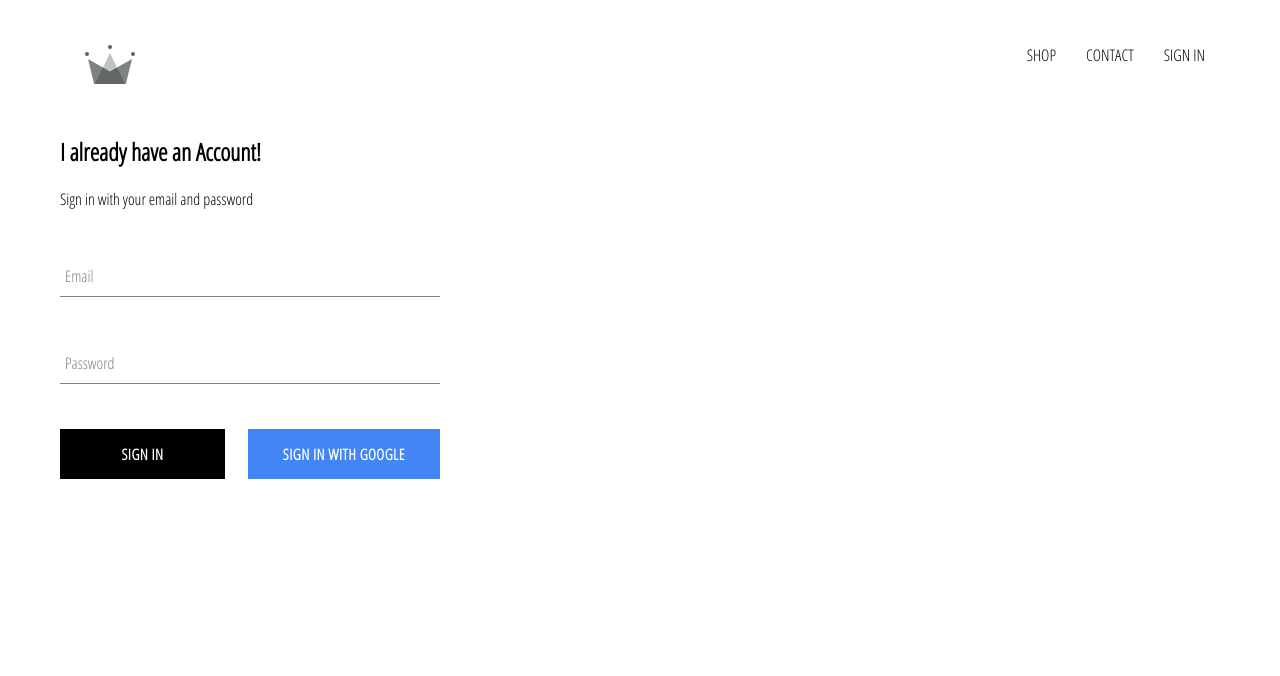
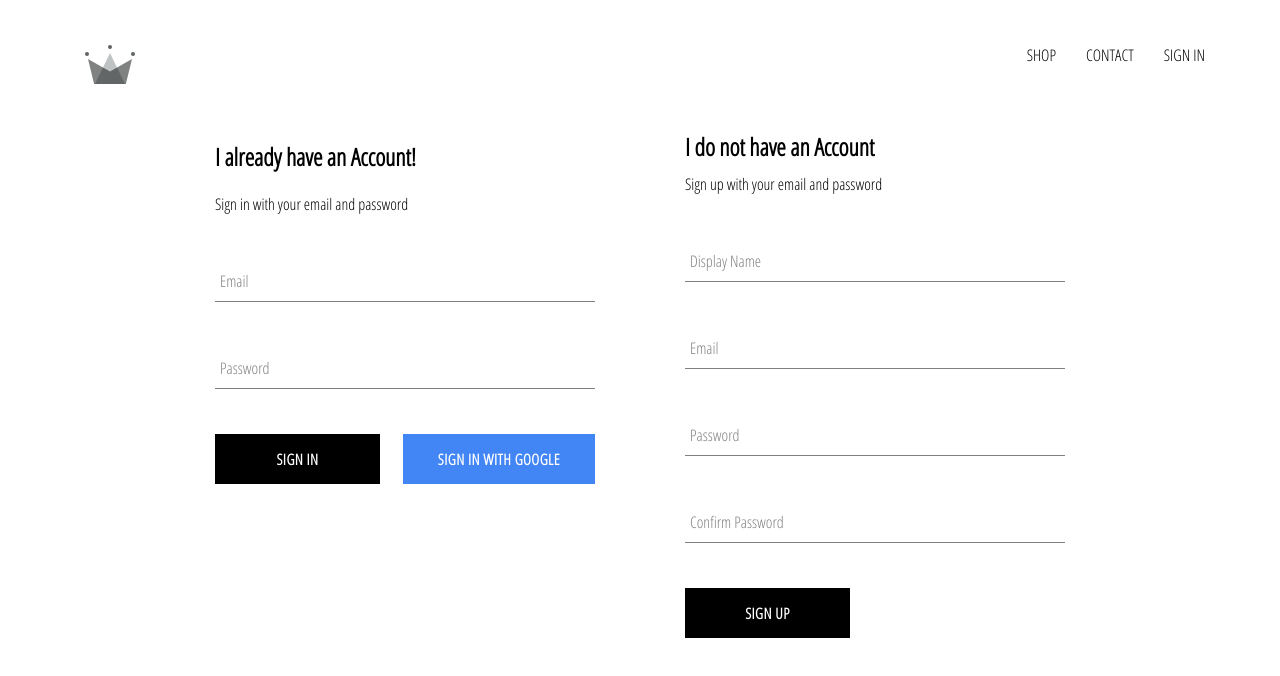
Before and after one commit to jobizil/crown-clothing, a React (Create React App) app: page /signin in a window 1280 px wide. Shown: the top 676 px of the page. Built offline with nearby package versions, Linux system fonts and the light colour scheme; no server answers.

Commit message:
Create sign up with email and connected to firebase

```diff
--- a/src/App.js
+++ b/src/App.js
@@ -34,6 +34,7 @@
               ...snapShot.data(),
             },
           })
+          console.log(this.state)
         })
       } else {
         // Set user to null if logged out
--- a/src/components/sign-in/sign-in.component.jsx
+++ b/src/components/sign-in/sign-in.component.jsx
@@ -29,13 +29,14 @@
         <h2> I already have an Account!</h2>
         <span>Sign in with your email and password</span>
 
-        <form onSubmit={this.handleSubmit} autoComplete='off'>
+        <form onSubmit={this.handleSubmit}>
           <FormInput
             name='email'
             type='email'
             value={this.state.email}
             handleChange={this.handleChange}
             label='Email'
+            autoComplete='off'
             required
           />
           <FormInput
@@ -44,6 +45,7 @@
             value={this.state.password}
             handleChange={this.handleChange}
             label='Password'
+            autoComplete='off'
             required
           />
           <div className='buttons'>
--- /dev/null
+++ b/src/components/sign-up/sign-up.component.jsx
@@ -0,0 +1,100 @@
+import { Component } from 'react'
+import FormInput from '../form-input/form-input.component'
+import CustomButton from '../custom-button/custom-button.component'
+import { auth, createUserProfileDocument } from '../../firebase/firebase.utils'
+import './sign-up.styles.scss'
+
+class SignUp extends Component {
+  constructor() {
+    super()
+    this.state = {
+      displayName: '',
+      email: '',
+      password: '',
+      confirmPassword: '',
+    }
+  }
+  handleSubmit = async event => {
+    event.preventDefault()
+    const { displayName, email, password, confirmPassword } = this.state
+
+    if (password !== confirmPassword) {
+      alert("Passwords don't match")
+      return
+    }
+    try {
+      const { user } = await auth.createUserWithEmailAndPassword(
+        email,
+        password
+      )
+      // Create new User
+      await createUserProfileDocument(user, { displayName })
+      // Clear form input and set state to default empty strinhg.
+      this.setState({
+        displayName: '',
+        email: '',
+        password: '',
+        confirmPassword: '',
+      })
+    } catch (error) {
+      console.log(error)
+    }
+  }
+
+  // Handle Change
+  handleChange = event => {
+    const { name, value } = event.target
+    this.setState({ [name]: value })
+  }
+
+  render() {
+    const { displayName, email, password, confirmPassword } = this.state
+    return (
+      <div div className='sign-up'>
+        <h2 className='title'>I do not have an Account </h2>
+        <span>Sign up with your email and password</span>
+        <form className='sign-up-form' onSubmit={this.handleSubmit}>
+          <FormInput
+            type='text'
+            name='displayName'
+            value={displayName}
+            onChange={this.handleChange}
+            label='Display Name'
+            autoComplete='off'
+            required
+          />
+          <FormInput
+            type='email'
+            name='email'
+            value={email}
+            onChange={this.handleChange}
+            label='Email'
+            autoComplete='off'
+            required
+          />
+          <FormInput
+            type='password'
+            name='password'
+            value={password}
+            onChange={this.handleChange}
+            label='Password'
+            autoComplete='off'
+            required
+          />
+          <FormInput
+            type='password'
+            name='confirmPassword'
+            value={confirmPassword}
+            onChange={this.handleChange}
+            label='Confirm Password'
+            autoComplete='off'
+            required
+          />
+          <CustomButton type='submit'>Sign Up</CustomButton>
+        </form>
+      </div>
+    )
+  }
+}
+
+export default SignUp
--- /dev/null
+++ b/src/components/sign-up/sign-up.styles.scss
@@ -0,0 +1,9 @@
+.sign-up {
+  display: flex;
+  flex-direction: column;
+  width: 380px;
+
+  .title {
+    margin: 10px 0;
+  }
+}
--- a/src/pages/sign-in-sign-up/sign-in-sign-up-page.jsx
+++ b/src/pages/sign-in-sign-up/sign-in-sign-up-page.jsx
@@ -1,9 +1,11 @@
+import './sign-in-sign-up.styles.scss'
 import SignIn from '../../components/sign-in/sign-in.component'
-import './sign-in-sign-up.styles.scss'
+import SignUp from '../../components/sign-up/sign-up.component'
 
 const SignInSignUpPage = () => (
   <div className='sign-in-and-sign-up'>
     <SignIn />
+    <SignUp />
   </div>
 )
 
--- a/src/pages/sign-in-sign-up/sign-in-sign-up.styles.scss
+++ b/src/pages/sign-in-sign-up/sign-in-sign-up.styles.scss
@@ -0,0 +1,6 @@
+.sign-in-and-sign-up {
+  width: 850px;
+  display: flex;
+  justify-content: space-between;
+  margin: 30px auto;
+}
```
